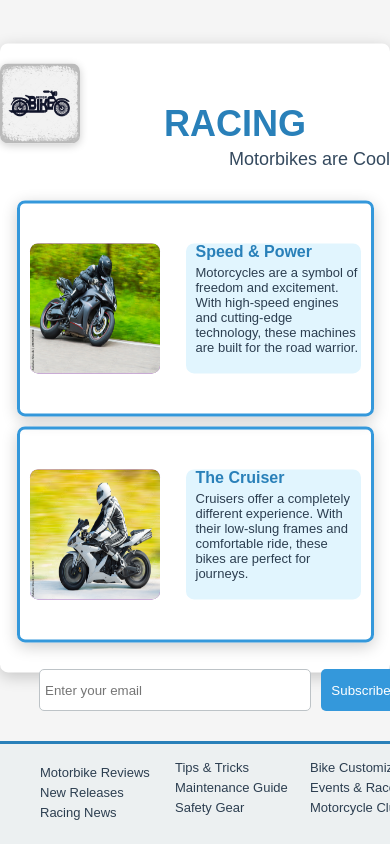
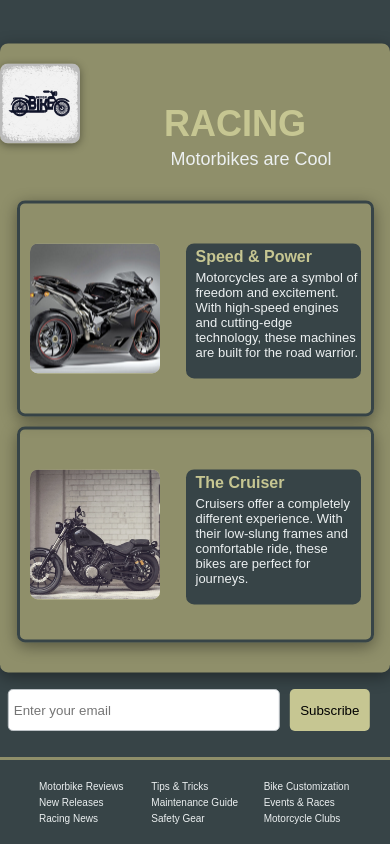
Before and after one commit to ppvictoriaaa/frontend, a plain HTML site: page lab1/modal5(float)/index.html in a window 390 px wide. Shown: the top 844 px of the page. Drawn offline with Linux system fonts and the light colour scheme.

Commit message:
lab1 is done

```diff
--- a/lab1/modal5(float)/css/style.css
+++ b/lab1/modal5(float)/css/style.css
@@ -3,7 +3,8 @@ body {
   height: 100%;
   margin: 0;
   font-family: "Arial", sans-serif;
-  background-color: #f5f5f5;
+  background-color: #374447;
+  overflow-x: hidden;
 }
 
 .block_img {
@@ -13,13 +14,13 @@ body {
   margin-left: 25.5%;
   margin-bottom: 0;
   border-radius: 8px;
-  box-shadow: 0 2px 8px rgba(0, 0, 0, 0.2);
+  box-shadow: 0 2px 8px rgba(0, 0, 0, 0.4);
 }
 
 p {
   float: right;
   font-size: 18px;
-  color: #34495e;
+  color: #ecf0f1;
 }
 
 .slogan {
@@ -35,7 +36,7 @@ p {
   float: right;
   margin-bottom: 0;
   font-size: 36px;
-  color: #2980b9;
+  color: #c6c692;
 }
 
 .head_container {
@@ -47,8 +48,8 @@ p {
   left: 50%;
   transform: translate(-50%, -50%);
   border-radius: 8px;
-  box-shadow: 0 4px 16px rgba(0, 0, 0, 0.2);
-  background-color: #fff;
+  box-shadow: 0 4px 16px rgba(0, 0, 0, 0.4);
+  background-color: #8f8f6a;
   padding-top: 8px;
   padding-bottom: 20px;
 }
@@ -57,11 +58,11 @@ p {
 .block_img3 {
   height: 210px;
   width: 330px;
-  border: 3px solid #3498db;
+  border: 3px solid #374447;
   float: left;
   border-radius: 8px;
   margin: 10px;
-  box-shadow: 0 4px 16px rgba(0, 0, 0, 0.2);
+  box-shadow: 0 4px 16px rgba(0, 0, 0, 0.4);
 }
 
 .block_img3 {
@@ -76,7 +77,7 @@ p {
 .img2 {
   height: 130px;
   width: 130px;
-  background-color: #8e44ad;
+  background-color: #c6c692;
   float: left;
   margin-top: 40px;
   margin-left: 10px;
@@ -84,7 +85,7 @@ p {
 }
 
 .div_text2 {
-  background-color: #e1f5fe;
+  background-color: #374447;
   height: 130px;
   width: 165px;
   float: right;
@@ -93,11 +94,12 @@ p {
   border-radius: 8px;
   text-align: left;
   padding-left: 10px;
+  padding-top: 5px;
 }
 
 .text2 {
   font-size: small;
-  color: #2c3e50;
+  color: #ecf0f1;
   padding: 0;
   margin: 0;
 }
@@ -105,13 +107,14 @@ p {
 h4 {
   margin: 0;
   padding-bottom: 4px;
-  color: #2980b9;
+  color: #c6c692;
 }
 
 img {
   height: 100%;
   width: 100%;
   border-radius: 8px;
+  object-fit: cover;
 }
 
 .block_email {
@@ -119,6 +122,7 @@ img {
   padding-top: 40px;
   width: auto;
   transform: translateX(40%);
+  height: 50px;
 }
 
 .input_email {
@@ -135,8 +139,8 @@ img {
   height: 42px;
   width: 80px;
   float: left;
-  background-color: #3498db;
-  color: white;
+  background-color: #c6c692;
+  color: 374447;
   border: none;
   border-radius: 5px;
   cursor: pointer;
@@ -144,32 +148,31 @@ img {
 }
 
 .btn_sub:hover {
-  background-color: #2980b9;
+  background-color: #6e6e52;
 }
 
 .footer {
-  position: fixed;
   bottom: 0;
   left: 0;
   right: 0;
-  border-top: 3px solid #2980b9;
+  border-top: 3px solid #8f8f6a;
   height: 100px;
   text-align: center;
-  background-color: #ecf0f1;
+  background-color: #374447;
 }
 
 .footer_list {
   display: inline-block;
   column-count: 3;
-  column-gap: 15px;
+  column-gap: 50px;
   width: 580px;
 }
 
 .footer_list li {
   list-style: none;
   width: 180px;
-  color: #2c3e50;
-  margin-top: 5px;
+  color: #ecf0f1;
+  padding-top: 15px;
   text-align: left;
   font-size: small;
 }
@@ -177,6 +180,18 @@ img {
 .footer_list li:hover {
   cursor: pointer;
   font-size: medium;
+}
+
+@media (max-width: 1200px) {
+  .footer {
+    position: absolute;
+  }
+
+  .block_email {
+    width: auto;
+    padding-left: 0;
+    transform: translate(26%, 260%);
+  }
 }
 
 @media (max-width: 800px) {
@@ -210,16 +225,27 @@ img {
 
   .slogan {
     margin: 0;
-    text-align: center;
+    padding-right: 15%;
   }
 
   .block_email {
     width: auto;
-    padding: 20px 0;
-    transform: translateX(10%);
+    padding-left: 0;
+    transform: translateX(2%);
+  }
+
+  .footer {
+    height: 10%;
   }
 
   .footer_list {
-    width: 100%;
+    width: 80%;
+    padding: 0;
+    column-gap: 25px;
+  }
+
+  .footer_list li {
+    font-size: 10px;
+    padding-top: 5px;
   }
 }
--- a/lab1/modal5(float)/index.html
+++ b/lab1/modal5(float)/index.html
@@ -17,7 +17,7 @@
       <div class="block_img2">
         <div class="img2">
           <img
-            src="img/1000_F_89076312_sbxXwcGITdbVARuWd4PNsyMVvtBazKYi.jpg"
+            src="img/fastest-motorcycles-MV-Agusta-F4-R-312-review-luxe-digital-780x520.jpeg"
             alt="Sport Motorbike" />
         </div>
         <div class="div_text2">
@@ -31,9 +31,7 @@
       </div>
       <div class="block_img3">
         <div class="img2">
-          <img
-            src="img/1000_F_111112372_ynXQLPBqnbDK5DoFuWwHK3pgLNDphZFV.jpg"
-            alt="Cruiser Motorbike" />
+          <img src="img/yam_xvs950.jpg" alt="Cruiser Motorbike" />
         </div>
         <div class="div_text2">
           <h4>The Cruiser</h4>
@@ -51,7 +49,7 @@
       <button class="btn_sub">Subscribe</button>
     </div>
     <div class="clearfix"></div>
-    <div class="footer">
+    <footer class="footer">
       <ul class="footer_list">
         <li>Motorbike Reviews</li>
         <li>New Releases</li>
@@ -63,6 +61,6 @@
         <li>Events & Races</li>
         <li>Motorcycle Clubs</li>
       </ul>
-    </div>
+    </footer>
   </body>
 </html>
```
Also changed, not shown: lab1/modal1(flexbox)/style.css (+34 -1 lines), lab1/modal2(table)/css/style.css (+68 -0 lines), lab1/modal2(table)/index.html (+1 -1 lines), lab1/modal3(grid)/style.css (+46 -0 lines), lab1/modal4(float)/css/style.css (+54 -2 lines), lab1/modal4(float)/index.html (+1 -1 lines), lab1/modal5(float)/img/fastest-motorcycles-MV-Agusta-F4-R-312-review-luxe-digital-780x520.jpeg (added), lab1/modal5(float)/img/yam_xvs950.jpg (added).
